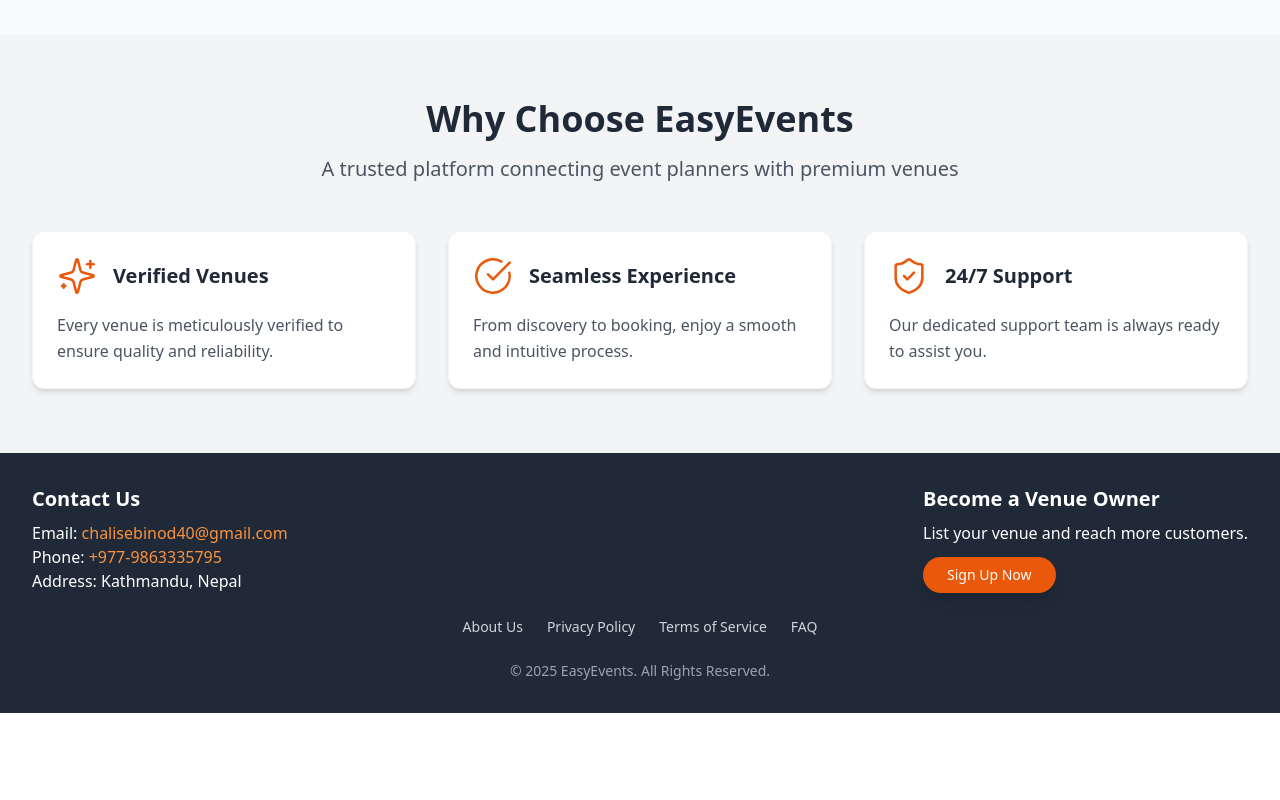
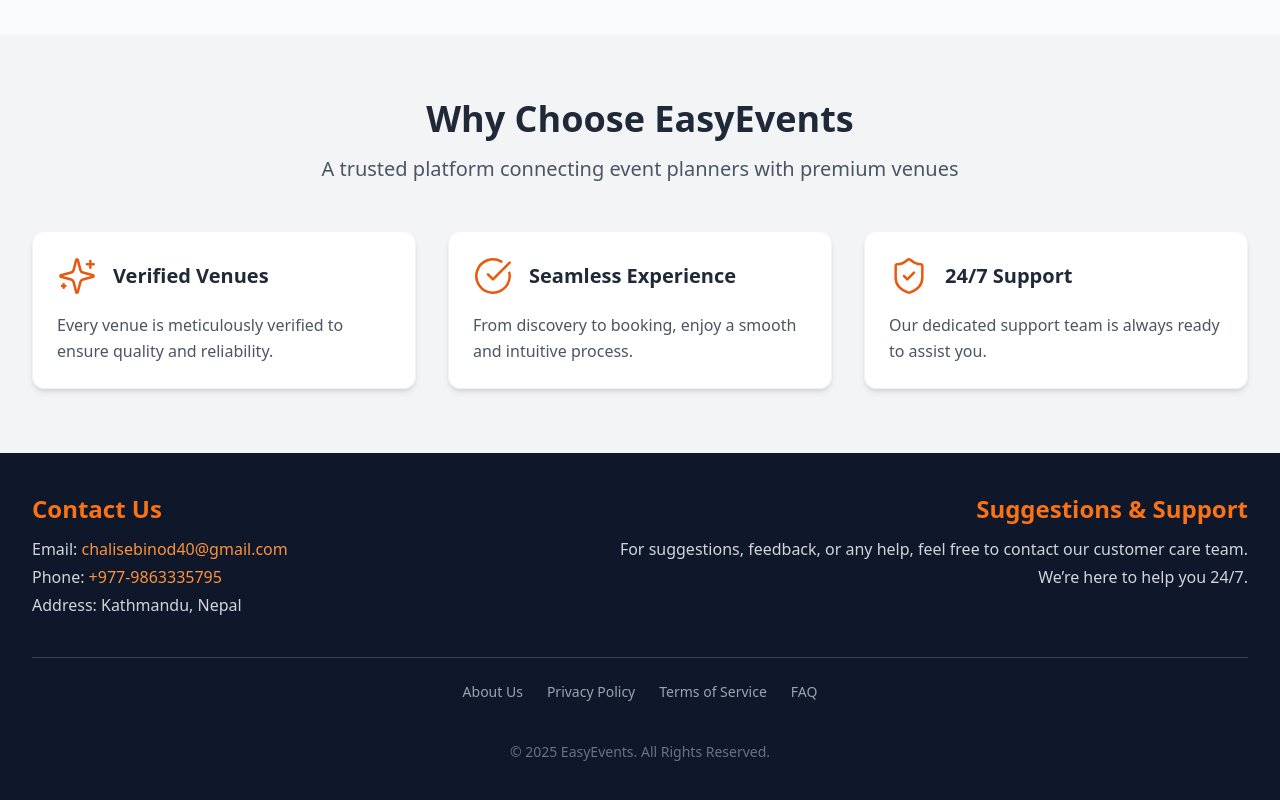
Before and after one commit to Chalisebinod/Easy-Event--final, a React (Vite) app in the folder EasyEvent/frontend/EasyEvent/: page / in a window 1280 px wide. Shown: the part 1523-2323 px from the top of the page. Before the commit the page ends 2236 px from the top, so only its background shows below. Built offline with nearby package versions, Linux system fonts and the light colour scheme.

Commit message:
frontend User navbar and footer

```diff
--- a/EasyEvent/frontend/EasyEvent/src/components/user/BottomNavbar.jsx
+++ b/EasyEvent/frontend/EasyEvent/src/components/user/BottomNavbar.jsx
@@ -5,14 +5,16 @@ const BottomNavbar = () => {
   const navigate = useNavigate();
 
   return (
-    <footer className="bg-gray-800 text-white py-8">
-      <div className="container mx-auto px-4 md:px-8">
-        {/* Contact Section */}
-        <div className="flex flex-col md:flex-row justify-between items-center mb-6">
+    <footer className="bg-slate-900 text-white py-10">
+      <div className="container mx-auto px-4 md:px-8 space-y-10">
+        {/* Contact and Help Section */}
+        <div className="flex flex-col md:flex-row justify-between">
           <div>
-            <h3 className="text-xl font-bold mb-2">Contact Us</h3>
-            <p>
-              Email:{" "}
+            <h3 className="text-2xl font-semibold mb-3 text-orange-500">
+              Contact Us
+            </h3>
+            <p className="mb-1">
+              <span className="font-medium text-gray-300">Email: </span>
               <a
                 href="mailto:chalisebinod40@gmail.com"
                 className="text-orange-400 hover:underline"
@@ -20,8 +22,8 @@ const BottomNavbar = () => {
                 chalisebinod40@gmail.com
               </a>
             </p>
-            <p>
-              Phone:{" "}
+            <p className="mb-1">
+              <span className="font-medium text-gray-300">Phone: </span>
               <a
                 href="tel:+9779863335795"
                 className="text-orange-400 hover:underline"
@@ -29,52 +31,51 @@ const BottomNavbar = () => {
                 +977-9863335795
               </a>
             </p>
-            <p>Address: Kathmandu, Nepal</p>
+            <p className="text-gray-300">Address: Kathmandu, Nepal</p>
           </div>
 
-          {/* Become a Venue Owner Section */}
-          <div className="mt-6 md:mt-0">
-            <h3 className="text-xl font-bold mb-2">Become a Venue Owner</h3>
-            <p>List your venue and reach more customers.</p>
-            <button
-              onClick={() => navigate("/venue-owner-signup")}
-              className="mt-3 px-6 py-2 bg-orange-600 text-white text-sm font-medium rounded-full shadow-lg hover:bg-orange-700 transition duration-300"
-            >
-              Sign Up Now
-            </button>
+          <div className="mt-6 md:mt-0 md:text-right">
+            <h3 className="text-2xl font-semibold mb-3 text-orange-500">
+              Suggestions & Support
+            </h3>
+            <p className="text-gray-300">
+              For suggestions, feedback, or any help, feel free to contact our
+              customer care team.
+            </p>
+            <p className="text-gray-300 mt-1">We’re here to help you 24/7.</p>
           </div>
         </div>
 
         {/* Quick Links */}
-        <div className="flex flex-wrap justify-center space-x-6">
+        <div className="flex flex-wrap justify-center space-x-6 border-t border-gray-700 pt-6">
           <button
             onClick={() => navigate("/about")}
-            className="text-sm text-gray-300 hover:text-orange-400"
+            className="text-sm text-gray-400 hover:text-orange-400 transition duration-200"
           >
             About Us
           </button>
           <button
             onClick={() => navigate("/privacy")}
-            className="text-sm text-gray-300 hover:text-orange-400"
+            className="text-sm text-gray-400 hover:text-orange-400 transition duration-200"
           >
             Privacy Policy
           </button>
           <button
             onClick={() => navigate("/terms")}
-            className="text-sm text-gray-300 hover:text-orange-400"
+            className="text-sm text-gray-400 hover:text-orange-400 transition duration-200"
           >
             Terms of Service
           </button>
           <button
             onClick={() => navigate("/faq")}
-            className="text-sm text-gray-300 hover:text-orange-400"
+            className="text-sm text-gray-400 hover:text-orange-400 transition duration-200"
           >
             FAQ
           </button>
         </div>
 
-        {/* Copyright Section */}
-        <div className="mt-6 text-center text-sm text-gray-400">
+        {/* Footer Bottom */}
+        <div className="text-center text-sm text-gray-500">
           &copy; {new Date().getFullYear()} EasyEvents. All Rights Reserved.
         </div>
       </div>
--- a/EasyEvent/frontend/EasyEvent/src/components/user/Navbar.jsx
+++ b/EasyEvent/frontend/EasyEvent/src/components/user/Navbar.jsx
@@ -7,19 +7,19 @@ const Navbar = () => {
   const [isMobileMenuOpen, setIsMobileMenuOpen] = useState(false);
 
   return (
-    <header className="bg-orange-600 text-white font-semibold shadow-lg sticky top-0 z-50">
-      <div className="container mx-auto px-6 lg:px-12 py-4 flex items-center justify-between">
-
+    <header className="bg-slate-900 py-4 text-white shadow-xl sticky top-0 z-50 border-b border-slate-700">
+      <div className="container mx-auto px-4 flex items-center justify-between">
         {/* Logo */}
         <div
-          className="text-3xl lg:text-4xl font-bold tracking-wide cursor-pointer hover:text-yellow-300 transition-all duration-300"
+          className="text-3xl md:text-4xl font-bold cursor-pointer flex items-center font-[Poppins]"
           onClick={() => navigate("/user-dashboard")}
         >
-          Easy<span className="text-yellow-300">Events</span>
+          <span className="text-amber-400">Easy</span>
+          <span className="text-slate-100">Events</span>
         </div>
 
         {/* Desktop Navigation */}
-        <nav className="hidden md:flex items-center space-x-8">
+        <nav className="hidden md:flex items-center space-x-1">
           {[
             { path: "/user-dashboard", label: "Home" },
             { path: "/user-bookings", label: "My Bookings" },
@@ -29,37 +29,42 @@ const Navbar = () => {
             <Link
               key={item.path}
               to={item.path}
-              className="text-lg font-bold hover:text-yellow-300 transition-all duration-300 px-4 py-2 border-b-2 border-transparent hover:border-yellow-300"
+              className="relative px-4 py-2.5 text-lg font-medium group transition-colors duration-300"
             >
-              {item.label}
+              <span className="relative z-10">{item.label}</span>
+              <span className="absolute inset-0 h-full w-0 bg-slate-800 transition-all duration-300 group-hover:w-full rounded-lg"></span>
             </Link>
           ))}
         </nav>
 
         {/* Icons & Mobile Menu */}
-        <div className="flex items-center space-x-6">
+        <div className="flex items-center space-x-4">
           {/* Profile Icon */}
           <div
-            className="text-3xl cursor-pointer hover:text-yellow-300 transition-all duration-300"
+            className="cursor-pointer transition-transform duration-200 hover:scale-110 hover:text-amber-400"
             onClick={() => navigate("/user-profile")}
           >
-            <FaUserCircle />
+            <FaUserCircle className="text-3xl text-slate-300" />
           </div>
 
           {/* Mobile Menu Toggle */}
           <div
-            className="md:hidden text-3xl cursor-pointer hover:text-yellow-300 transition-all duration-300"
+            className="md:hidden p-2.5 rounded-lg hover:bg-slate-800 transition-colors duration-300 cursor-pointer border border-slate-700"
             onClick={() => setIsMobileMenuOpen(!isMobileMenuOpen)}
           >
-            {isMobileMenuOpen ? <FaTimes /> : <FaBars />}
+            {isMobileMenuOpen ? (
+              <FaTimes className="text-xl text-amber-400" />
+            ) : (
+              <FaBars className="text-xl" />
+            )}
           </div>
         </div>
       </div>
 
       {/* Mobile Menu */}
       {isMobileMenuOpen && (
-        <div className="md:hidden bg-orange-600 py-4 shadow-md">
-          <nav className="flex flex-col space-y-3 text-center">
+        <div className="md:hidden bg-slate-800 border-b border-slate-700">
+          <nav className="flex flex-col">
             {[
               { path: "/user-dashboard", label: "Home" },
               { path: "/user-bookings", label: "My Bookings" },
@@ -69,7 +74,7 @@ const Navbar = () => {
               <Link
                 key={item.path}
                 to={item.path}
-                className="text-lg font-bold text-white hover:text-yellow-300 transition-all duration-300 py-2"
+                className="px-6 py-4 border-b border-slate-700 hover:bg-slate-700/50 transition-colors duration-300 font-medium"
                 onClick={() => setIsMobileMenuOpen(false)}
               >
                 {item.label}
```
Also changed, not shown: EasyEvent/frontend/EasyEvent/src/components/user/UserDashboard.jsx (+31 -27 lines).
